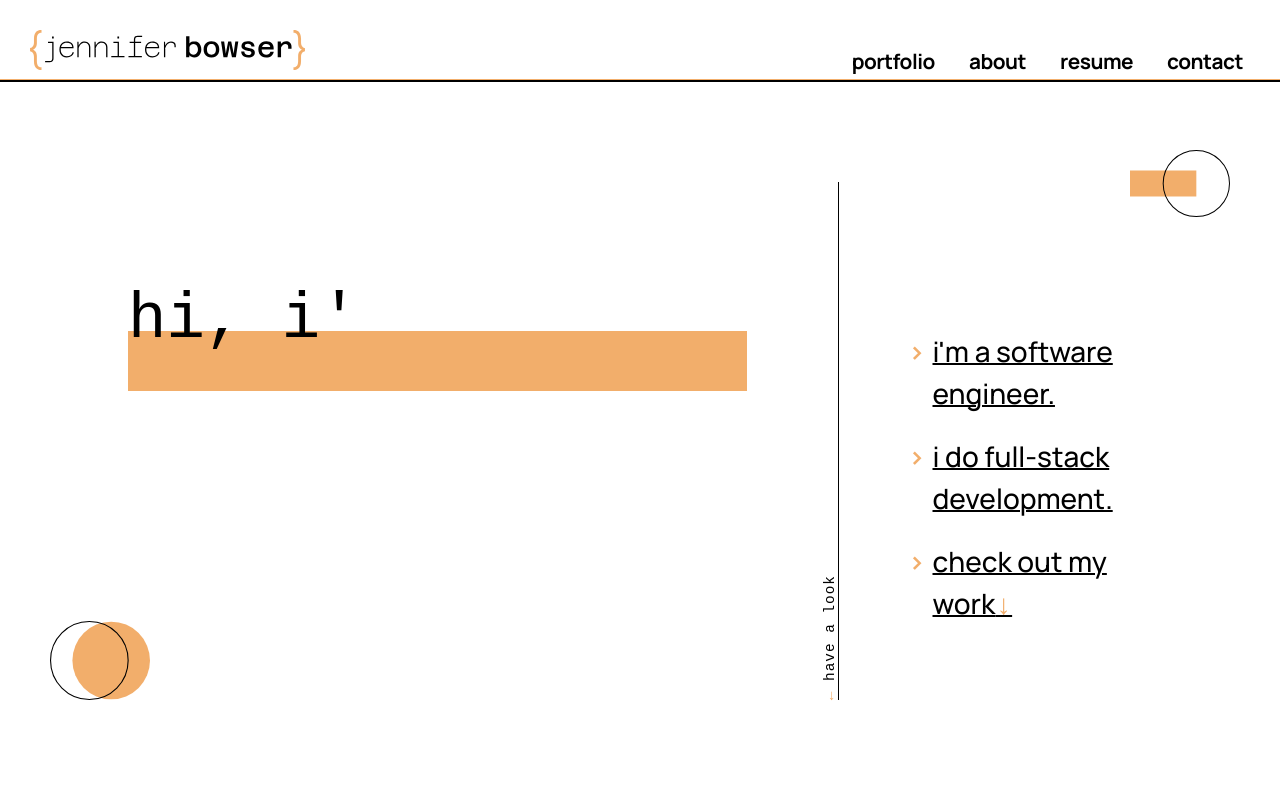
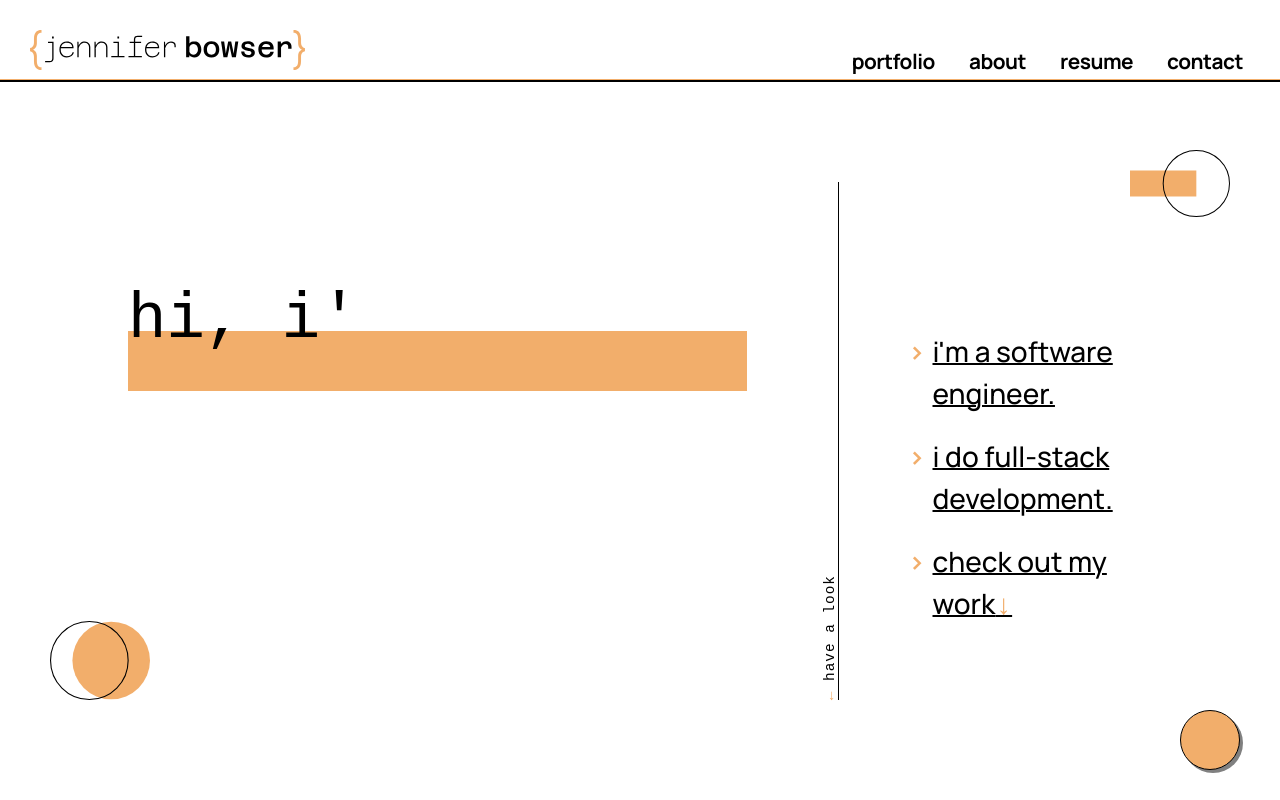
Before and after one commit to jennifer-bowser/jb-dev, a React (Vite) app: page / in a window 1280 px wide. Shown: the top 800 px of the page. Built offline with nearby package versions, Linux system fonts and the light colour scheme; a web font is replaced by a local one.

Commit message:
WIP - creating back to top button

```diff
--- a/src/App.jsx
+++ b/src/App.jsx
@@ -1,3 +1,4 @@
+import BackToTop from './components/navigation/BackToTop.jsx';
 import Navbar from './components/navigation/Navbar'
 import Splashbox from './components/splashbox-components/Splashbox'
 import Section from './components/util-components/Section.jsx'
@@ -15,6 +16,7 @@ function App() {
         <>
             <Navbar sections={sections}/>
             <Splashbox />
+            <BackToTop />
             {sections.map( (sections, index) => (
                     <Section title={sections} key={index}/>
             ))}
--- /dev/null
+++ b/src/components/navigation/BackToTop.css
@@ -0,0 +1,26 @@
+.BackToTop{
+    align-items: center;
+    background-color: var(--accent-color);
+    box-shadow: 3px 3px 0px gray;
+    border: 1px solid var(--contrast-color);
+    border-radius: 50%;
+    bottom: 30px;
+    display: flex;
+    height: 60px;
+    justify-content: center;
+    position: fixed;
+    right: 40px;
+    transition: var(--transition);
+    width: 60px;
+}
+
+.BackToTop:hover,
+.BackToTop:focus{
+    box-shadow: 5px 5px 0px lightgray;
+    transform: scale(1.1);
+}
+
+.BackToTop img{
+    object-fit: contain;
+    width: 100%;
+}
--- /dev/null
+++ b/src/components/navigation/BackToTop.jsx
@@ -0,0 +1,10 @@
+import "./BackToTop.css";
+// import upArrowIcon from "../../assets/icons/up-arrow-icon.svg";
+
+export default function BackToTop(){
+    return (
+        <a className="BackToTop" aria-label="Back To Top">
+            {/* <img src={upArrowIcon} alt="Back To Top"></img> */}
+        </a>
+    );
+}
```
